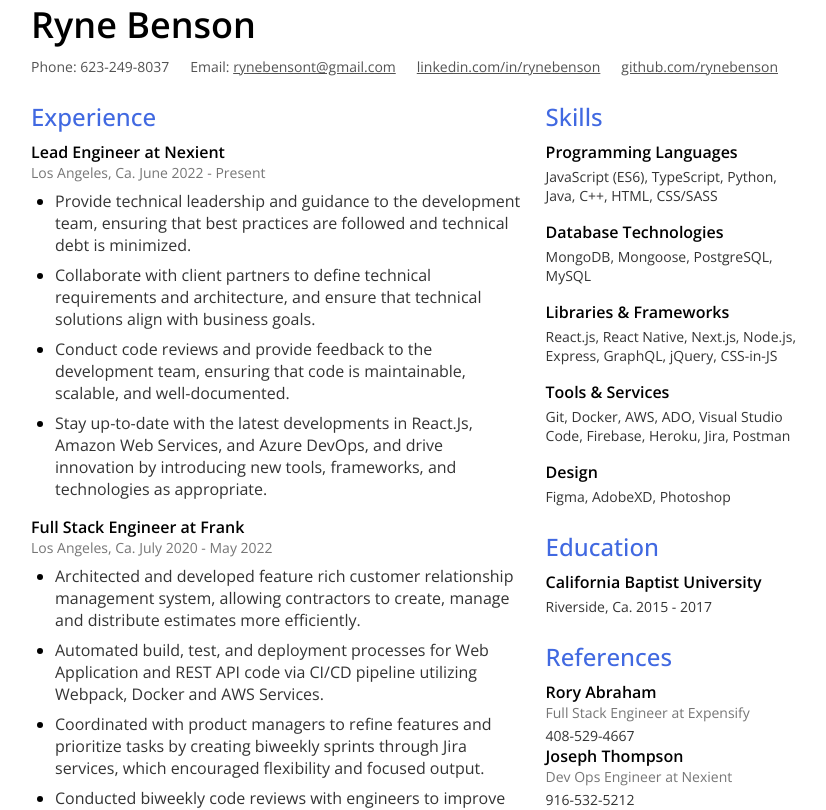
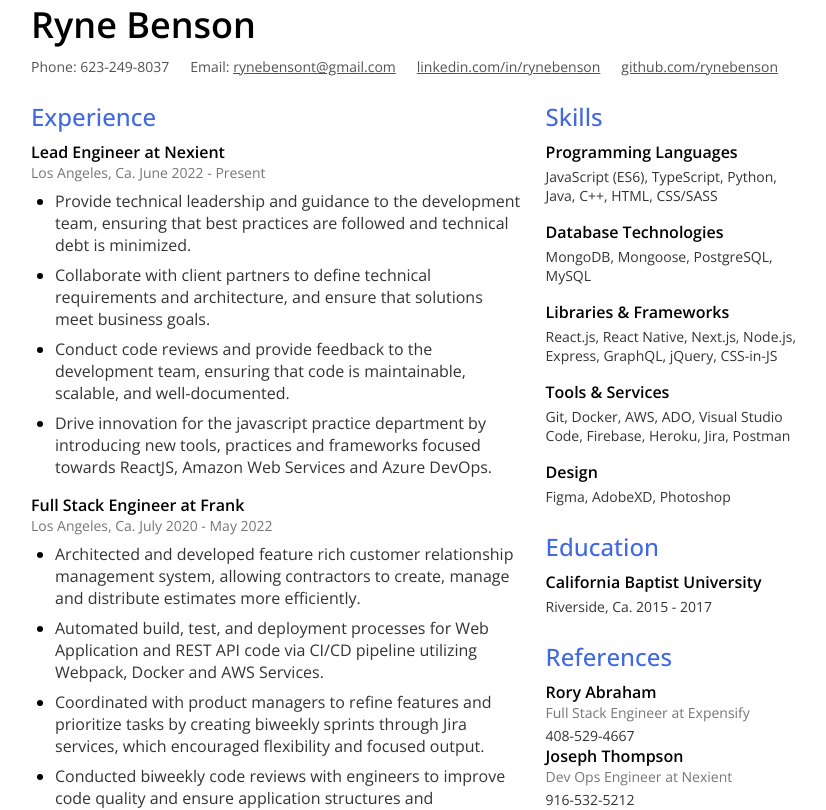
Before and after one commit to Rynebenson/Resume, a Next.js app: page / in a window 1280 px wide. Shown: the top 810 px of the page, without its empty margins (225-1051 px from the left). Built offline with nearby package versions, Linux system fonts and the light colour scheme.

Commit message:
update description

```diff
--- a/pages/index.js
+++ b/pages/index.js
@@ -54,7 +54,7 @@
                 </li>
                 <li>
                   <p>
-                    Collaborate with client partners to define technical requirements and architecture, and ensure that technical solutions align with business goals.
+                    Collaborate with client partners to define technical requirements and architecture, and ensure that solutions meet business goals.
                   </p>
                 </li>
                 <li>
@@ -64,7 +64,7 @@
                 </li>
                 <li>
                   <p>
-                  Stay up-to-date with the latest developments in React.Js, Amazon Web Services, and Azure DevOps, and drive innovation by introducing new tools, frameworks, and technologies as appropriate.
+                    Drive innovation for the javascript practice department by introducing new tools, practices and frameworks focused towards ReactJS, Amazon Web Services and Azure DevOps.
                   </p>
                 </li>
               </ul>
```
